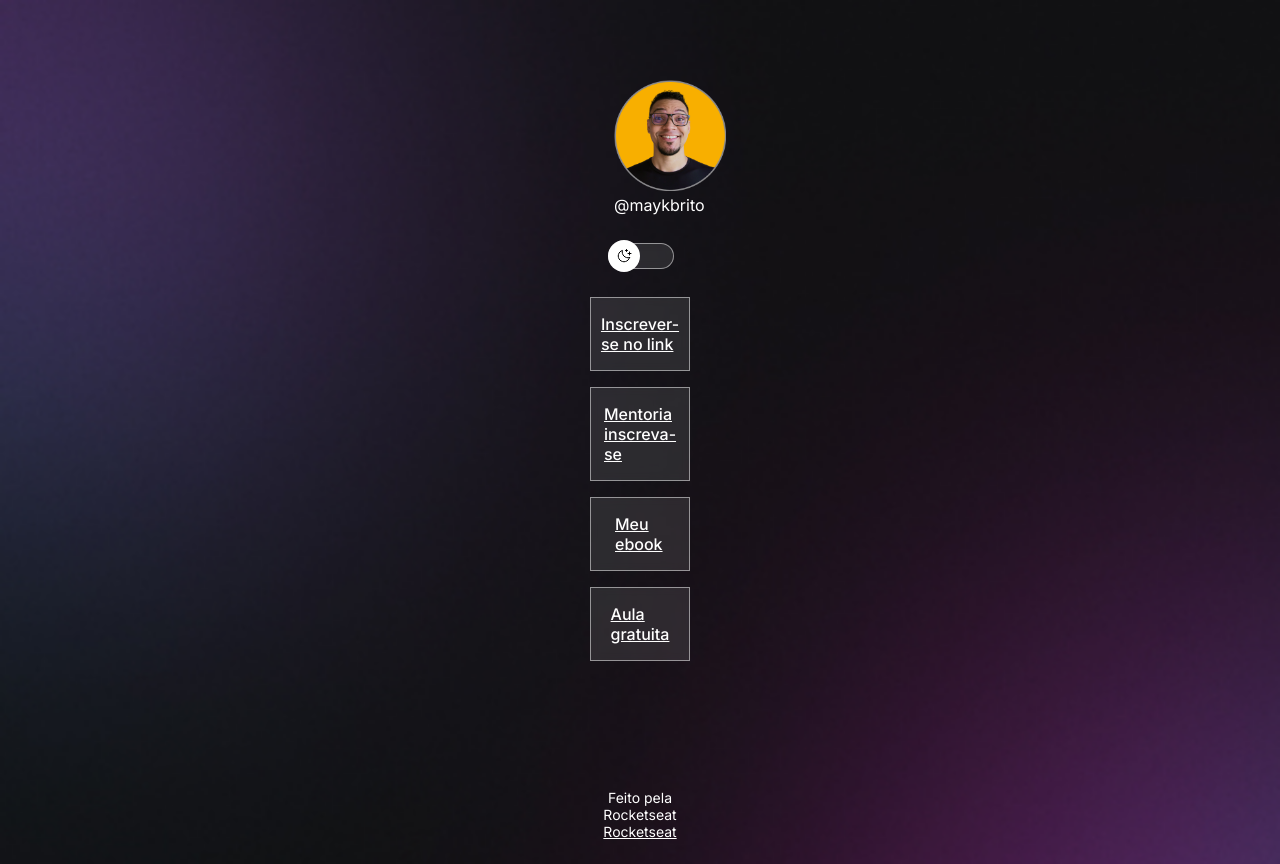
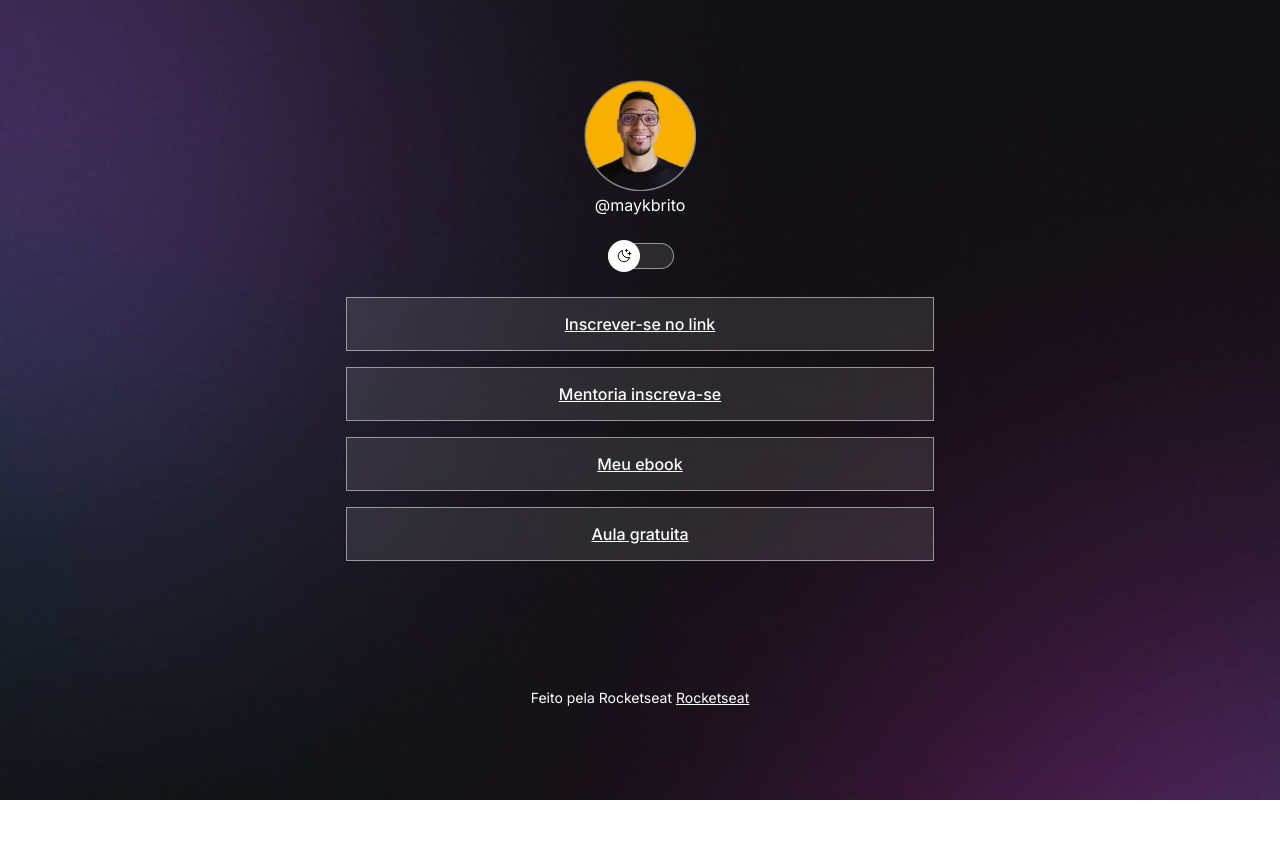
Before and after one commit to igoriury2014-design/Rocketseat-, a plain HTML site: page index.html in a window 1280 px wide. After the commit the page ends 800 px from the top, so only its background shows below. Drawn offline with nearby package versions, Linux system fonts and the light colour scheme.

Commit message:
adjust comit caixa 2

```diff
--- a/style.css
+++ b/style.css
@@ -35,9 +35,10 @@ color: var(--text-color);
 
 
 #caixa {
-   width: 100px;
+   width: 100%;
    max-width: 588px;
     margin: 56px auto 0px auto;
+    padding: 0 24px;
 }
 
 /*profile*/
```
